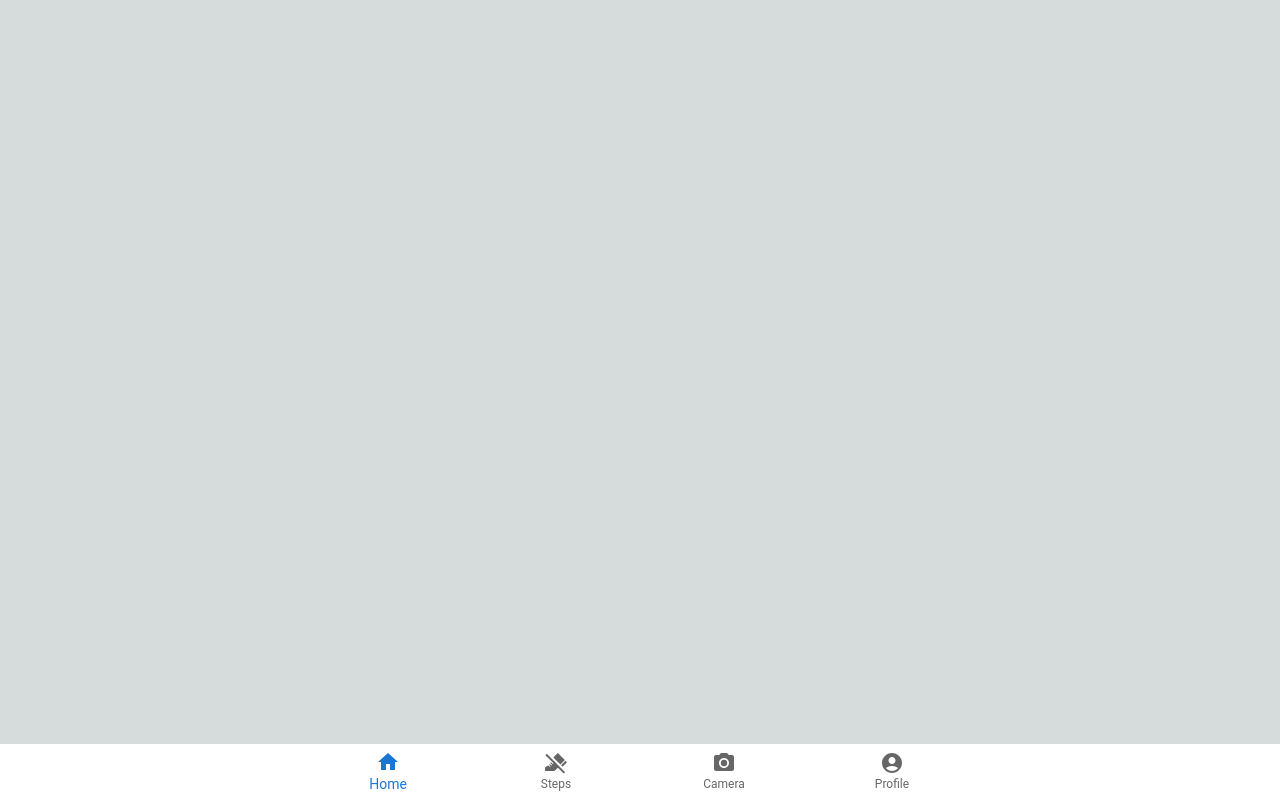
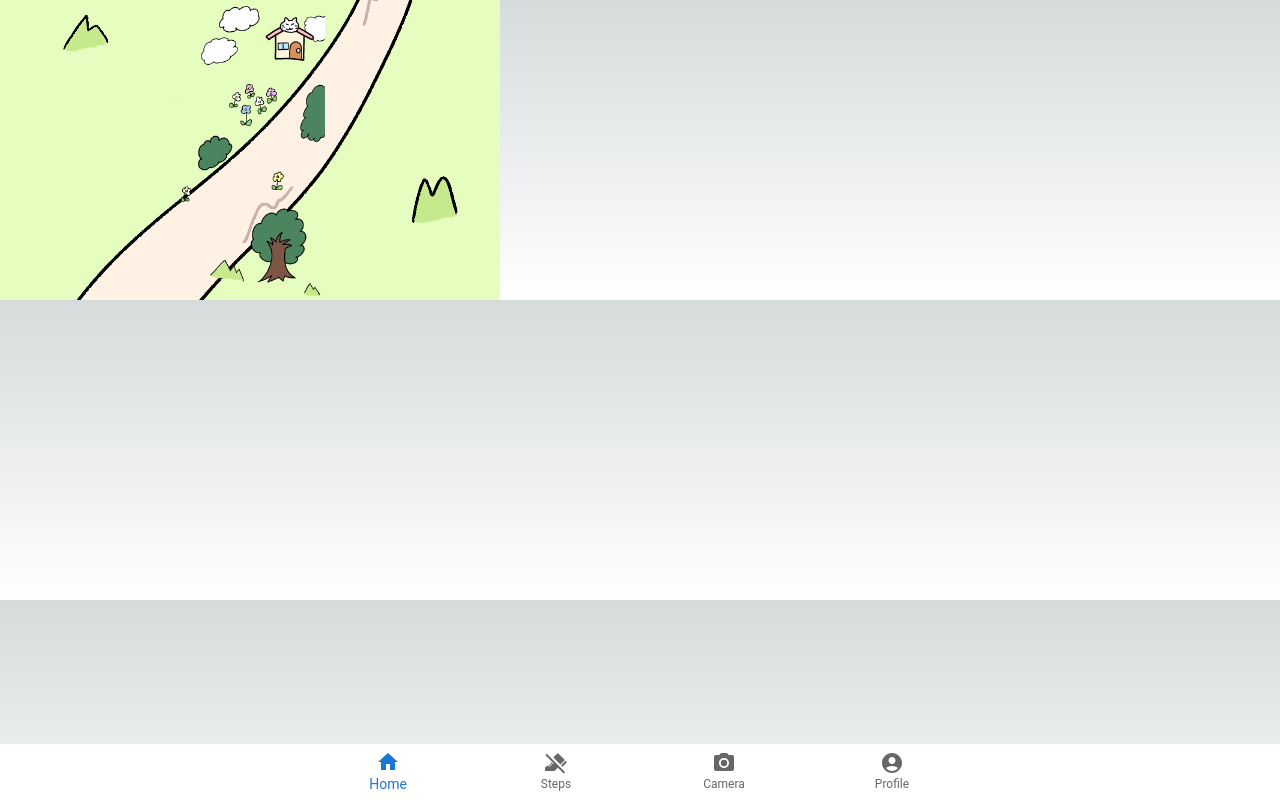
Before and after one commit to shoei03/nekoaruki-ver4, a Next.js app: page / in a window 1280 px wide. Built offline with nearby package versions, Linux system fonts and the light colour scheme.

Commit message:
add pictures on Home

```diff
--- a/src/app/page.tsx
+++ b/src/app/page.tsx
@@ -1,10 +1,22 @@
 import Image from "next/image";
-import Link from "next/link";
 
 export default function Home() {
   return (
-    <div>
-
+    <div className="relative w-[500px] h-[300px]">
+      <Image
+        src="/backGround-0.png"
+        layout="fill"
+        objectFit="cover"
+        alt="background"
+        className="absolute"
+      />
+      <Image
+        src="/backGround-1.png" // 重ねる画像のパスを指定
+        layout="fill"
+        objectFit="contain"
+        alt="overlay"
+        className="absolute"
+      />
     </div>
   );
 }
```
Also changed, not shown: public/backGround-0.png (added), public/backGround-1.png (added).
